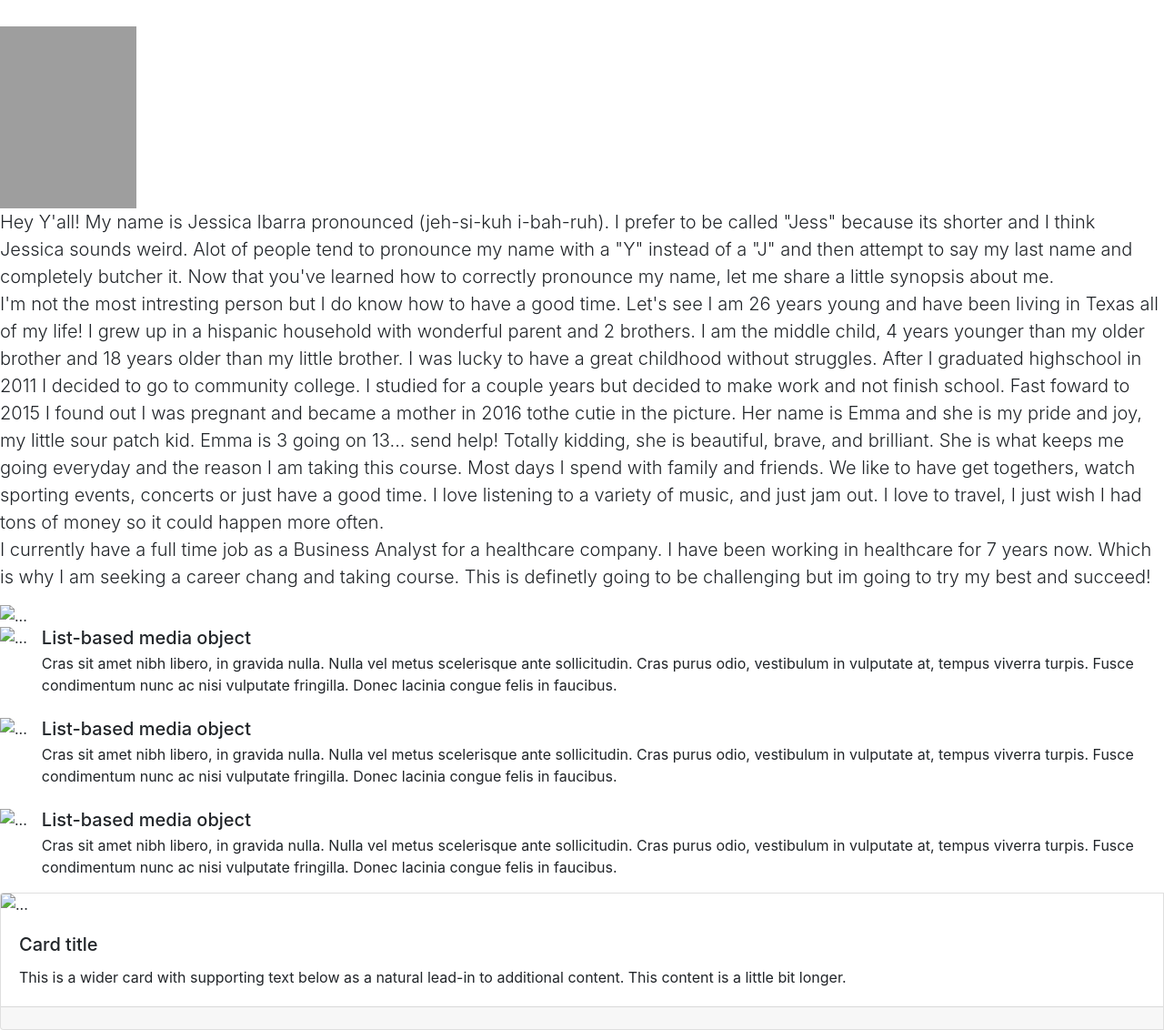
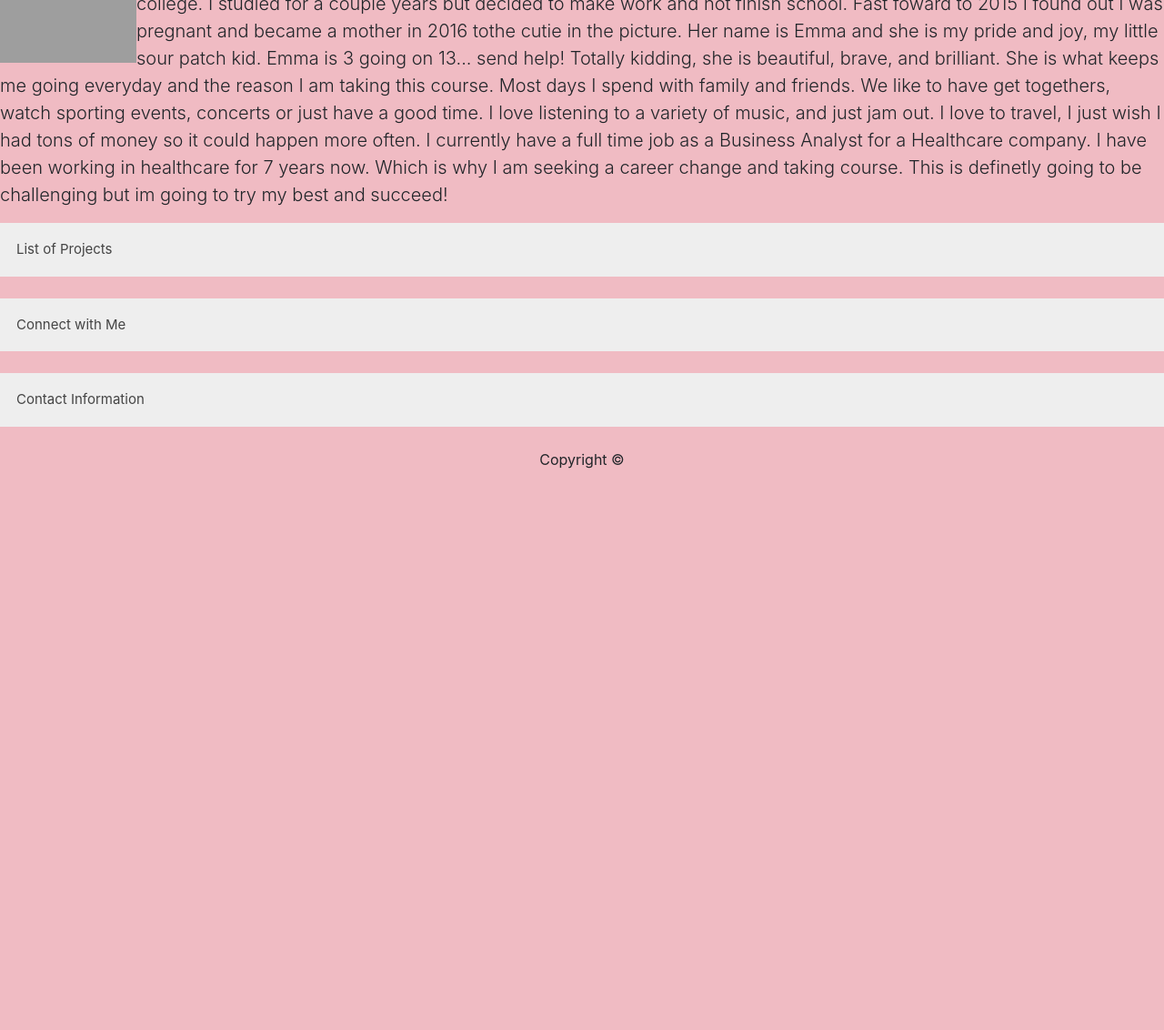
Before and after one commit to jess19ibarra/Portfolio-Update, a plain HTML site: page index.html in a window 1280 px wide. Shown: the part 206-1338 px from the top of the page at 91% size. After the commit the page ends 804 px from the top, so only its background shows below. Drawn offline with nearby package versions, Linux system fonts and the light colour scheme; grey boxes are pictures that could not be loaded.

Commit message:
need to add links to connect with me section

```diff
--- /dev/null
+++ b/assets/java.js
@@ -0,0 +1,14 @@
+var coll = document.getElementsByClassName("collapsible");
+var i;
+
+for (i = 0; i < coll.length; i++) {
+    coll[i].addEventListener("click", function () {
+        this.classList.toggle("active");
+        var content = this.nextElementSibling;
+        if (content.style.display === "block") {
+            content.style.display = "none";
+        } else {
+            content.style.display = "block";
+        }
+    });
+}
--- a/assets/style.css
+++ b/assets/style.css
@@ -1,11 +1,36 @@
-* {
-    box-sizing: border-box;
+  body {
+    position: relative;
+    background-color: rgb(240, 187, 195);
   }
 
-  body {
-    position: relative;
+
+/* Style the button that is used to open and close the collapsible content */
+.collapsible {
+    background-color: #eee;
+    color: #444;
+    cursor: pointer;
+    padding: 18px;
+    width: 100%;
+    border: none;
+    text-align: left;
+    outline: none;
+    font-size: 15px;
   }
 
-  section {
-    word-wrap:break-word;
+  /* Add a background color to the button if it is clicked on (add the .active class with JS), and when you move the mouse over it (hover) */
+  .active, .collapsible:hover {
+    background-color: #ccc;
+  }
+
+  /* Style the collapsible content. Note: hidden by default */
+  .content {
+    padding: 0 18px;
+    display: none;
+    overflow: hidden;
+    background-color: #f1f1f1;
+  }
+
+  footer {
+  height: 105px;
+  text-align: center;
 }
--- a/index.html
+++ b/index.html
@@ -3,6 +3,7 @@
 
 <head>
     <meta charset="UTF-8">
+    <meta name="viewport" content="width=device-width, initial-scale=1.0">
 
     <title>Jessica Ibarra</title>
 
@@ -16,91 +17,88 @@
 </head>
 
 <body>
-    <div class="jumbotron">
-        <h1 class="display-4">About Me</h1>
+    <h1 class="display-4" style="text-align: center;">About Me</h1>
+
+
+    <section style="word-wrap: normal;">
+        <img id="profile" src="me.jpg" class="auth-image" style="float:left;width:150px;height:200px;">
+        <p class=" lead">
+            Hey Y'all! My name is Jessica Ibarra I'm not the most intresting person but I do know how to have a good
+            time. Let's see I am 26 years young and have been living in Texas all of my life! I grew up in a hispanic
+            household with wonderful parent and 2 brothers. I am the middle child, 4 years younger than my older brother
+            and 18 years older than my little brother. I was lucky to have a great childhood without struggles. After I
+            graduated highschool in 2011 I decided to go to community college. I studied for a couple years but decided
+            to make work and not finish school. Fast foward to 2015 I found out I was pregnant and became a mother in
+            2016 tothe cutie in the picture. Her name is Emma and she is my pride and joy, my little sour patch kid.
+            Emma is 3 going on 13... send help! Totally kidding, she is beautiful, brave, and brilliant. She is what
+            keeps me going everyday and the reason I am taking this course. Most days I spend with family and friends.
+            We like to have get togethers, watch sporting events, concerts or just have a good time. I love listening to
+            a variety of music, and just jam out. I love to travel, I just wish I had tons of money so it could happen
+            more often. I currently have a full time job as a Business Analyst for a Healthcare company. I have been
+            working in healthcare for 7 years now. Which is why I am seeking a career change and taking course. This is
+            definetly going to be challenging but im going to try my best and succeed!
+    </section>
+
+    <button type="button" class="collapsible">List of Projects</button>
+    <div class="content">
+        <p>
+            <ul>
+                <li>Project 1: <a href="https://jess19ibarra.github.io/Project-1/">Nom Nom</a> </li>
+                <li>Crystal Collector: <a href="https://jess19ibarra.github.io/unit-4-game/">Crystal Collector Game</a>
+                </li>
+                <li>GifTastic: <a href="https://jess19ibarra.github.io/GifTastic/">GifTastic</a> </li>
+            </ul>
+        </p>
     </div>
 
-    <section style="word-wrap: normal;">
-        <img id="profile" src="me.jpg" class="auth-image" style="width: 150px; height: 200px;">
-        <p class="lead">
-            Hey Y'all! My name is Jessica Ibarra pronounced (jeh-si-kuh i-bah-ruh). I prefer to be called
-            "Jess" because its shorter and I think Jessica sounds weird. Alot of people tend to pronounce my name
-            with a
-            "Y" instead of a "J" and then attempt to say my last name and completely butcher it. Now that you've
-            learned how to correctly pronounce my name, let me share a little synopsis about me.
+    <br>
+    <br>
+
+    <button type="button" class="collapsible">Connect with Me</button>
+    <div class="content">
+        <div class="row">
+            <p>
+                <div class="column">GitLab<img src="./assets/images/gitlab.png" style="height: 50px; width: 50px;"
+                        class="social" alt="GitLab"></div>
+            </p>
             <br>
-            I'm not the most intresting person but I do know how to have a good time. Let's see I am 26 years young
-            and have been living in Texas all of my life! I grew up in a hispanic household with wonderful parent
-            and 2 brothers. I am the middle child, 4 years younger than my older brother and 18 years older than my
-            little brother. I was lucky to have a great childhood without struggles. After I graduated highschool in
-            2011 I decided to go to community college. I studied for a couple years but decided to make
-            work and not finish school. Fast foward to 2015 I found out I was pregnant and became a mother in 2016
-            tothe cutie in the picture. Her name is Emma and she is my pride and joy, my little sour patch kid. Emma
-            is 3 going on 13... send help! Totally kidding, she is beautiful, brave, and brilliant. She is what
-            keeps me going everyday and the reason I am taking this course. Most days I spend with family and
-            friends. We like to have get togethers, watch sporting events, concerts or just have a good time. I love
-            listening to a variety of music, and just jam out. I love to travel, I just wish I had tons of money so
-            it could happen more often.
+            <p>
+                <div class="column">LinkedIn<img src="assets/images/link.png" style="height: 50px; width: 50px;"
+                        class="social" alt="LinkedIn"></div>
+            </p>
             <br>
-            I currently have a full time job as a Business Analyst for a healthcare company. I have been working in
-            healthcare for 7 years now. Which is why I am seeking a career chang and taking course. This is
-            definetly going to be challenging but im going to try my best and succeed!</p>
-    </section>
-
-    <div class="media">
-        <img src="..." class="align-self-start mr-3" alt="...">
-        <div class="media-body">
-            <h5 class="mt-0"></h5>
-            <p></p>
+            <p>
+                <div class="column">Stack Overflow<img src="assets/images/stack.png" style="height: 50px; width: 50px;"
+                        class="social" alt="Stack Overflow"></div>
+            </p>
         </div>
     </div>
 
-    <ul class="list-unstyled">
-        <li class="media">
-            <img src="..." class="mr-3" alt="...">
-            <div class="media-body">
-                <h5 class="mt-0 mb-1">List-based media object</h5>
-                Cras sit amet nibh libero, in gravida nulla. Nulla vel metus scelerisque ante sollicitudin. Cras purus
-                odio, vestibulum in vulputate at, tempus viverra turpis. Fusce condimentum nunc ac nisi vulputate
-                fringilla. Donec lacinia congue felis in faucibus.
-            </div>
-        </li>
-        <li class="media my-4">
-            <img src="..." class="mr-3" alt="...">
-            <div class="media-body">
-                <h5 class="mt-0 mb-1">List-based media object</h5>
-                Cras sit amet nibh libero, in gravida nulla. Nulla vel metus scelerisque ante sollicitudin. Cras purus
-                odio, vestibulum in vulputate at, tempus viverra turpis. Fusce condimentum nunc ac nisi vulputate
-                fringilla. Donec lacinia congue felis in faucibus.
-            </div>
-        </li>
-        <li class="media">
-            <img src="..." class="mr-3" alt="...">
-            <div class="media-body">
-                <h5 class="mt-0 mb-1">List-based media object</h5>
-                Cras sit amet nibh libero, in gravida nulla. Nulla vel metus scelerisque ante sollicitudin. Cras purus
-                odio, vestibulum in vulputate at, tempus viverra turpis. Fusce condimentum nunc ac nisi vulputate
-                fringilla. Donec lacinia congue felis in faucibus.
-            </div>
-        </li>
-    </ul>
+    <br>
+    <br>
 
-    <div class="card-group">
-        <div class="card">
-            <img src="..." class="card-img-top" alt="...">
-            <div class="card-body">
-                <h5 class="card-title">Card title</h5>
-                <p class="card-text">This is a wider card with supporting text below as a natural lead-in to additional
-                    content. This content is a little bit longer.</p>
-            </div>
-            <div class="card-footer">
-                <small class="text-muted"></small>
-            </div>
+    <button type="button" class="collapsible">Contact Information</button>
+    <div class="content">
+        <p>
+            <ul>
+                <li>Email: jess19ibarra@gmail.com </li>
+                <li>Phone Number: (972) 415-8469 </li>
+                <li>Resume: </li>
+            </ul>
+        </p>
+    </div>
+
+    <br>
+    <br>
+
+    <footer>
+        <div class="container">
+            Copyright &copy;
         </div>
+    </footer>
 
-        <script src="https://stackpath.bootstrapcdn.com/bootstrap/4.3.1/js/bootstrap.min.js"
-            integrity="sha384-JjSmVgyd0p3pXB1rRibZUAYoIIy6OrQ6VrjIEaFf/nJGzIxFDsf4x0xIM+B07jRM"
-            crossorigin="anonymous"></script>
+    <script src="assets/java.js"></script>
+
 </body>
 
 </html>
```
Also changed, not shown: assets/images/background.png (added), assets/images/gitlab.png (added), assets/images/link.png (added), assets/images/stack.png (added).
